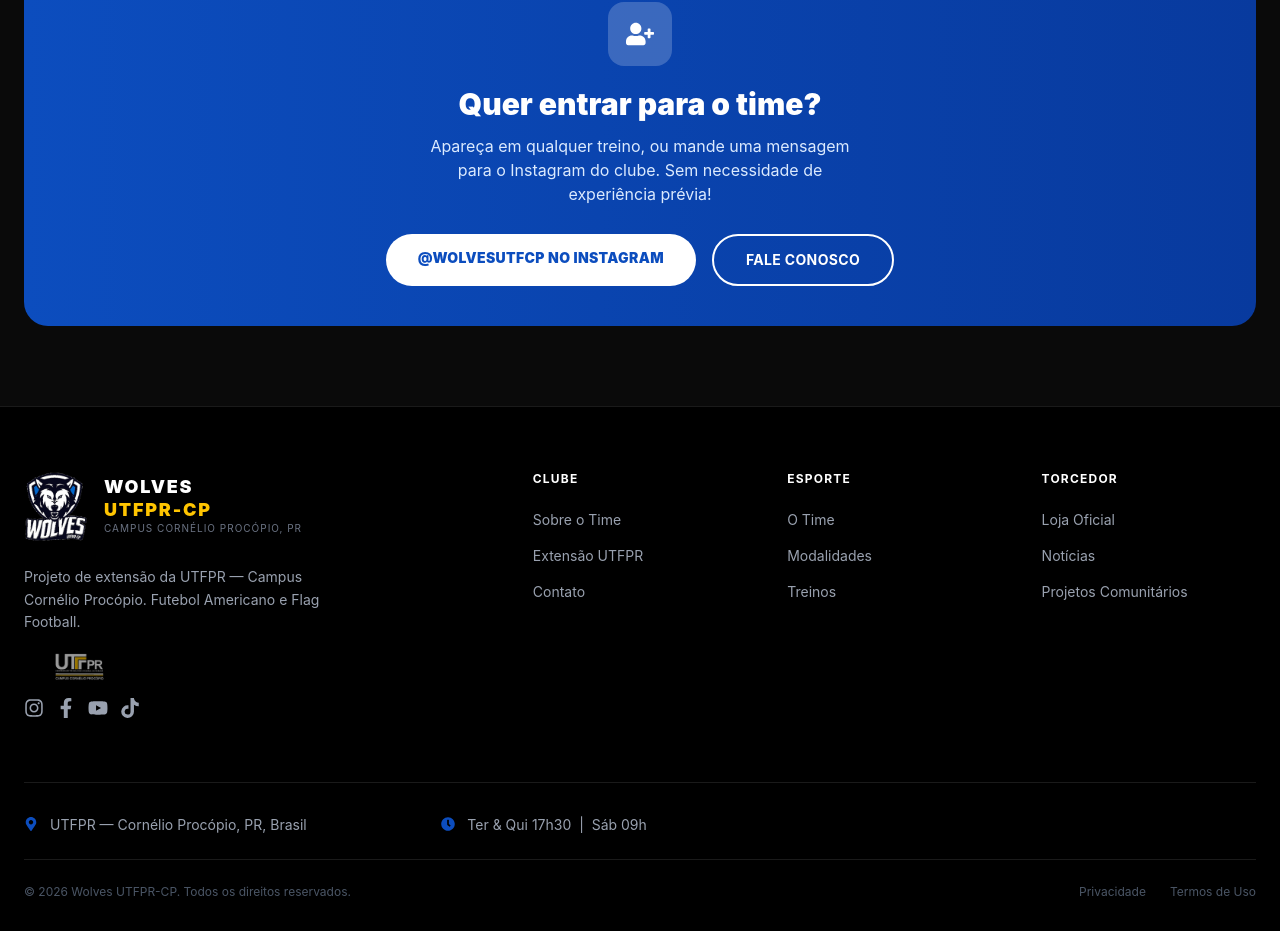
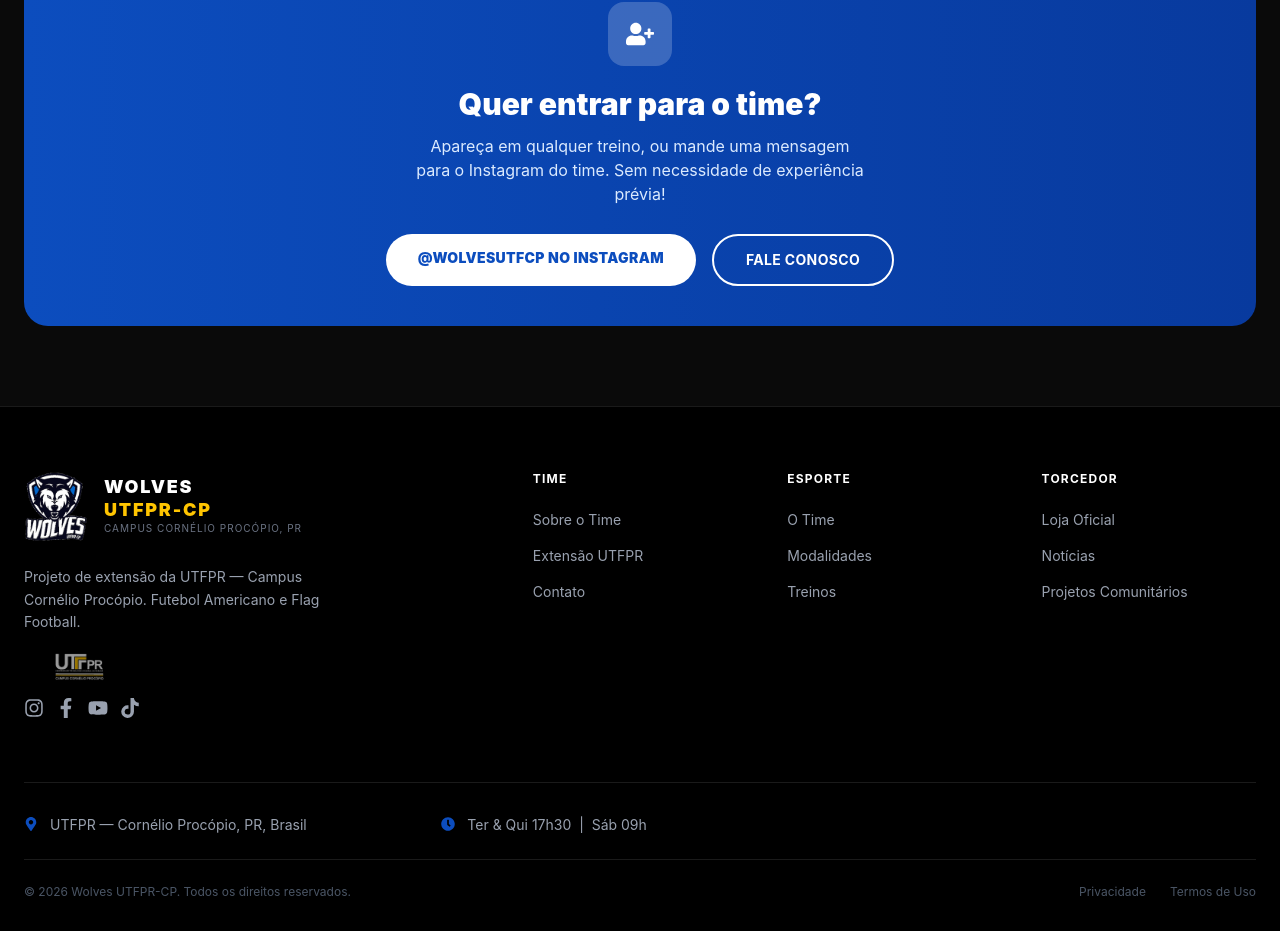
Before and after one commit to mucarii/wolves-utfpr-cp, a React (Vite) app: page /treinos in a window 1280 px wide. Shown: the part 874-1805 px from the top of the page. Built offline with nearby package versions, Linux system fonts and the light colour scheme; no server answers.

Commit message:
feat: renomear 'Clube' para 'Time' no rodapé e atualizar mensagem na página de treinos

```diff
--- a/src/components/Footer.jsx
+++ b/src/components/Footer.jsx
@@ -4,7 +4,7 @@
 import SocialLinks from './SocialLinks'
 
 const footerLinks = {
-  Clube: [
+  Time: [
     { label: 'Sobre o Time', path: '/time' },
     { label: 'Extensão UTFPR', path: '/extensao' },
     { label: 'Contato', path: '/contato' },
--- a/src/pages/TreinosPage.jsx
+++ b/src/pages/TreinosPage.jsx
@@ -59,7 +59,7 @@
           </div>
           <h2 className="text-2xl md:text-3xl font-black text-white mb-3">Quer entrar para o time?</h2>
           <p className="text-blue-100 mb-7 max-w-md mx-auto">
-            Apareça em qualquer treino, ou mande uma mensagem para o Instagram do clube.
+            Apareça em qualquer treino, ou mande uma mensagem para o Instagram do time.
             Sem necessidade de experiência prévia!
           </p>
           <div className="flex flex-wrap gap-4 justify-center">
```
